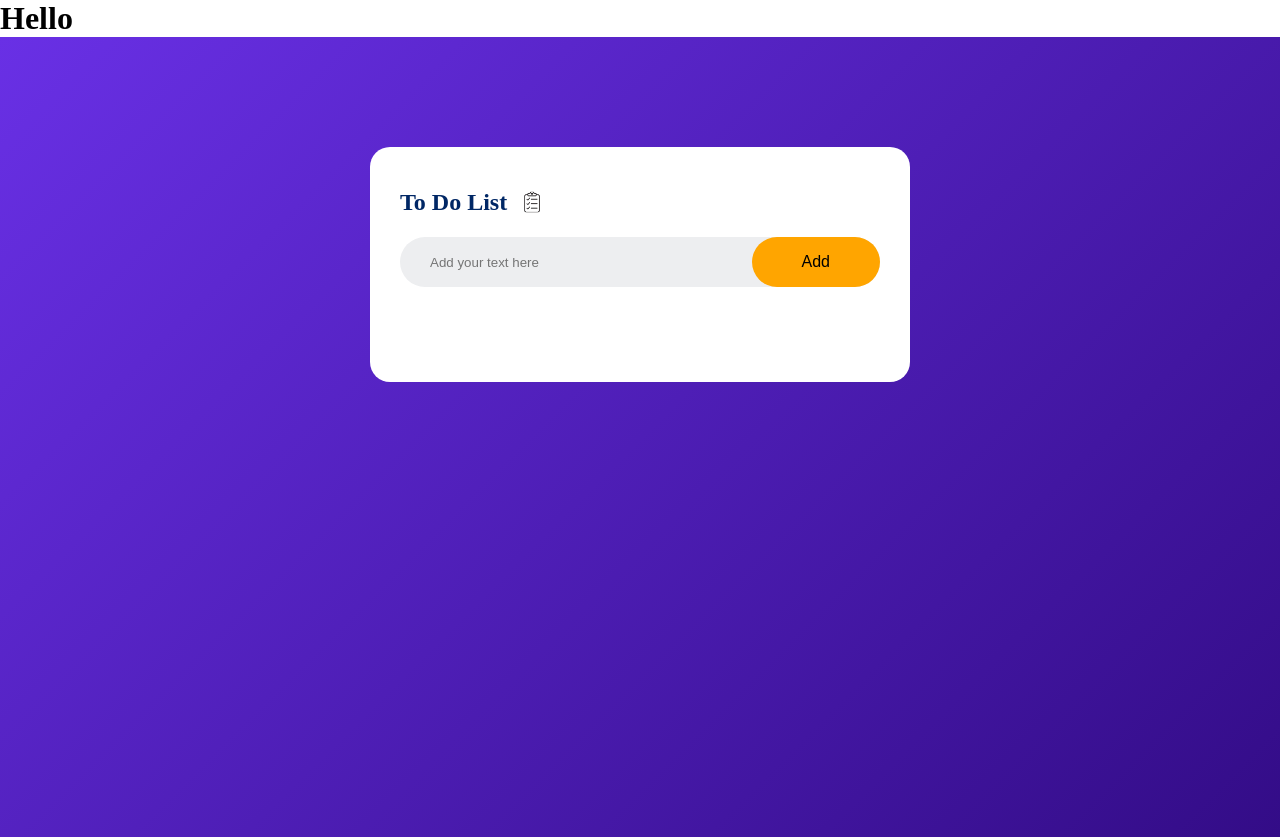
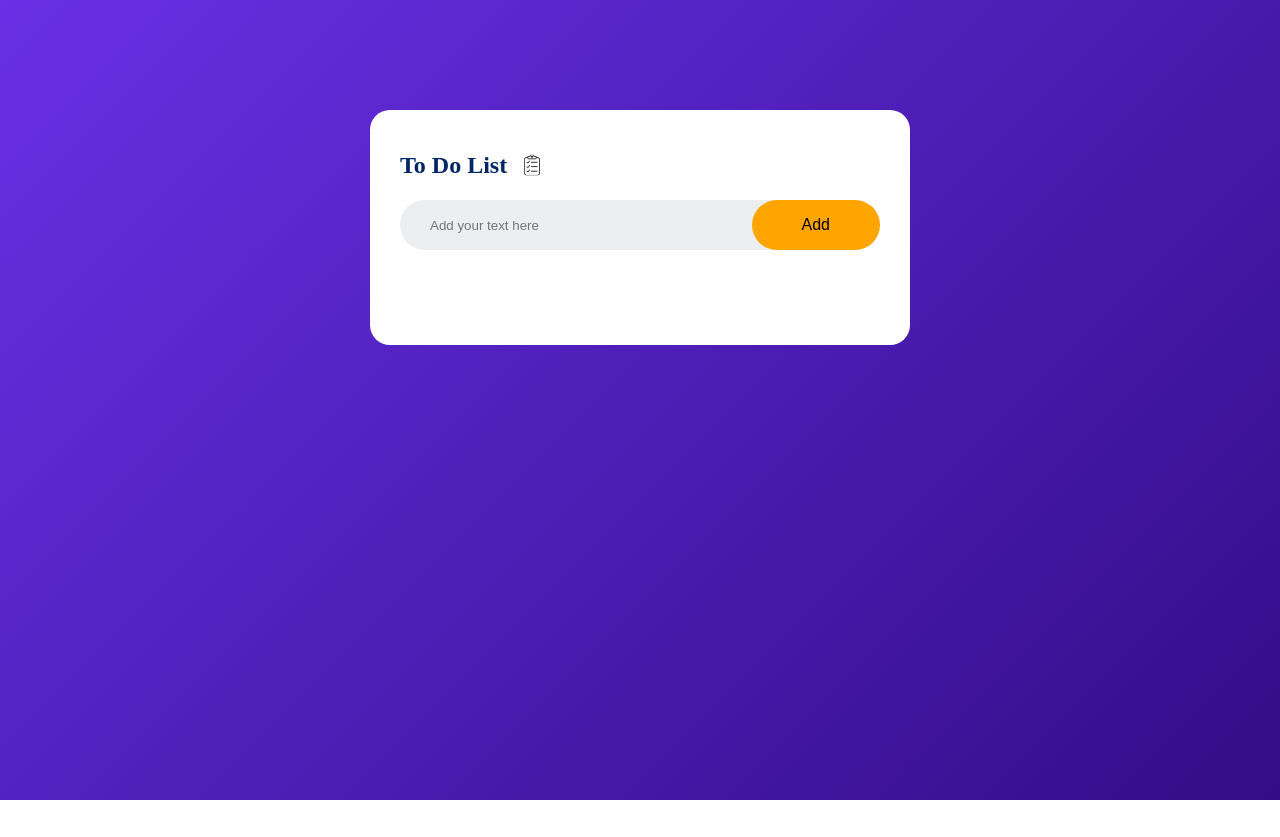
Before and after one commit to 20R01A05E6/webpage, a plain HTML site: page index.html in a window 1280 px wide. After the commit the page ends 800 px from the top, so only its background shows below. Drawn offline with Linux system fonts and the light colour scheme.

Commit message:
Update index.html

```diff
--- a/index.html
+++ b/index.html
@@ -4,26 +4,20 @@
         <title>To Do Tasks</title>
         <link rel="stylesheet" href="style.css">
     </head>
-
     <body>
-<h1> Hello</h1><!-- New Commit-->
         <div class="container">
-
             <div class="to-do">
                 <h2>To Do List <img src="img.jpg" alt="No image"></h2>
                 <div class="row">
                     <input type="text" id="input-box" placeholder="Add your text here">
                     <button onclick="addTask()">Add</button>
                 </div>
-
                 <ul id="list-container">
                 <!-- <li class="checked">Task 1</li>
                 <li>Task 2</li>
                 <li>Task 3</li> -->
                 </ul>
-
             </div>
-
         </div>
         <script src="script.js"></script>
     </body>
```
